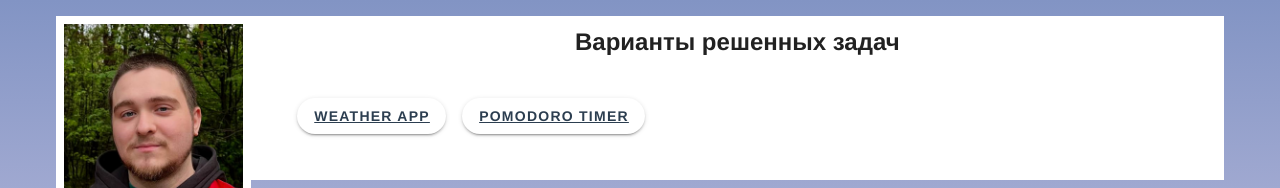
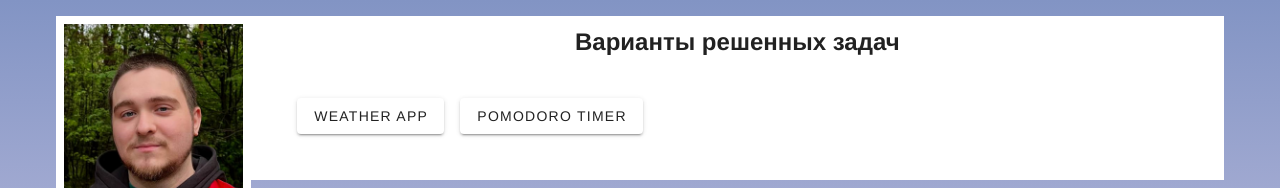
Before and after one commit to moonlightboss/skillcheck, a Vue app: page / in a window 1280 px wide. Shown: the top 188 px of the page. Built offline with nearby package versions, Linux system fonts and the light colour scheme.

Commit message:
Refactoring for rout links

```diff
--- a/src/App.vue
+++ b/src/App.vue
@@ -39,13 +39,14 @@
             <nav>
               <v-slide-group show-arrows>
                 <v-slide-group-item>
-                  <v-btn class="ma-2" rounded>
-                    <router-link to="/weatherapp">Weather App</router-link>
-                  </v-btn>
-                </v-slide-group-item>
-                <v-slide-group-item>
-                  <v-btn class="ma-2" rounded>
-                    <router-link to="/second">Pomodoro timer</router-link>
+                  <v-btn
+                    v-for="rout in routs"
+                    :key="rout"
+                    :to="getRoutLink(rout)"
+                    class="ma-2"
+                  >
+                    <!-- <router-link to="/weatherapp">Weather App</router-link> -->
+                    {{ rout }}
                   </v-btn>
                 </v-slide-group-item>
               </v-slide-group>
@@ -86,6 +87,7 @@ export default {
   data: () => ({
     icons: ["mdi-facebook", "mdi-twitter", "mdi-linkedin", "mdi-instagram"],
     links: ["GitHub", "LinkedIn", "CodeWars"],
+    routs: ["Weather app", "Pomodoro timer"],
   }),
   methods: {
     getLinkUrl(link: string) {
@@ -98,6 +100,14 @@ export default {
           return "https://www.codewars.com/users/your-username";
         default:
           return "#";
+      }
+    },
+    getRoutLink(rout: string) {
+      switch (rout) {
+        case "Weather app":
+          return "/weatherapp";
+        case "Pomodoro timer":
+          return "/second";
       }
     },
   },
```
